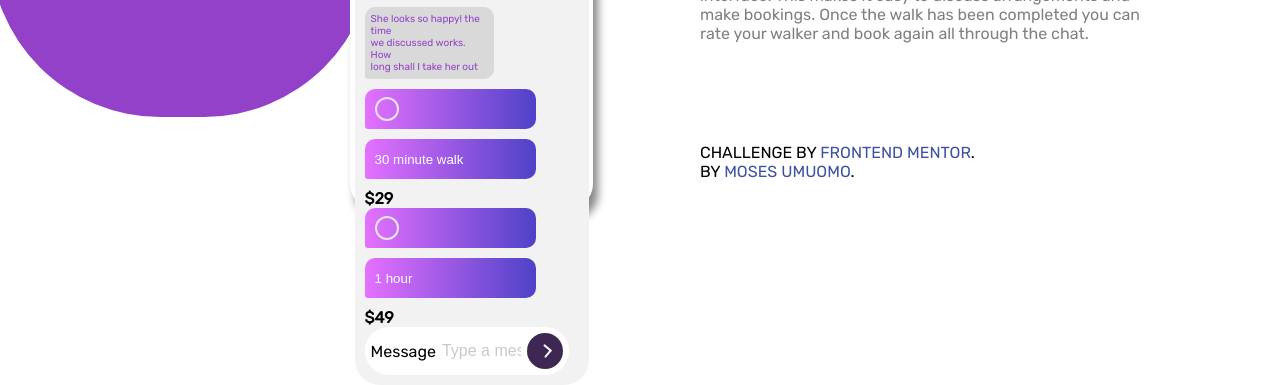
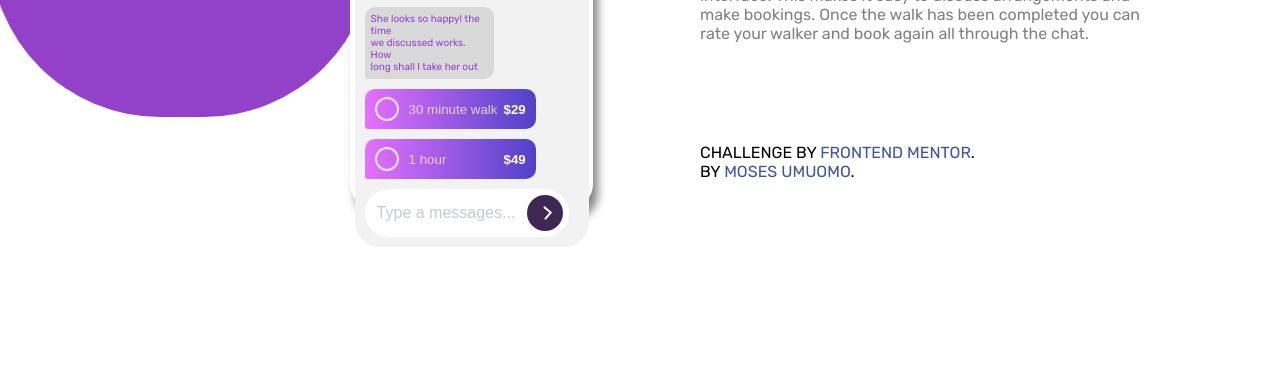
Before and after one commit to AbdelazizSoliman/chat-app-css-illustration-master, a plain HTML site: page chat-app-css-illustration-master/index.html in a window 1280 px wide. Shown: the part 433-818 px from the top of the page. Drawn offline with Linux system fonts and the light colour scheme; a web font is replaced by a local one.

Commit message:
Update index.html

```diff
--- a/chat-app-css-illustration-master/index.html
+++ b/chat-app-css-illustration-master/index.html
@@ -67,19 +67,18 @@
   <!--Start Button-->
       <button>
         <span></span>
-        <button>30 minute walk</button><b>$29</b>
+        <p>30 minute walk</p><b>$29</b>
       </button>
 
       <button>
         <span></span>
-        <button>1 hour</button> <b>$49</b>
+        <p>1 hour</p> <b>$49</b>
       </button>
 <!--End Button-->
 
       <!--Start Submit section-->
       <div id="input">
-        <label for ="message">Message</label>
-          <input type="text" id="message" placeholder="Type a messages...">
+          <input type="text" placeholder="Type a messages...">
           <div class="send_messg">
              <div class="send"></div>
           </div>
```
